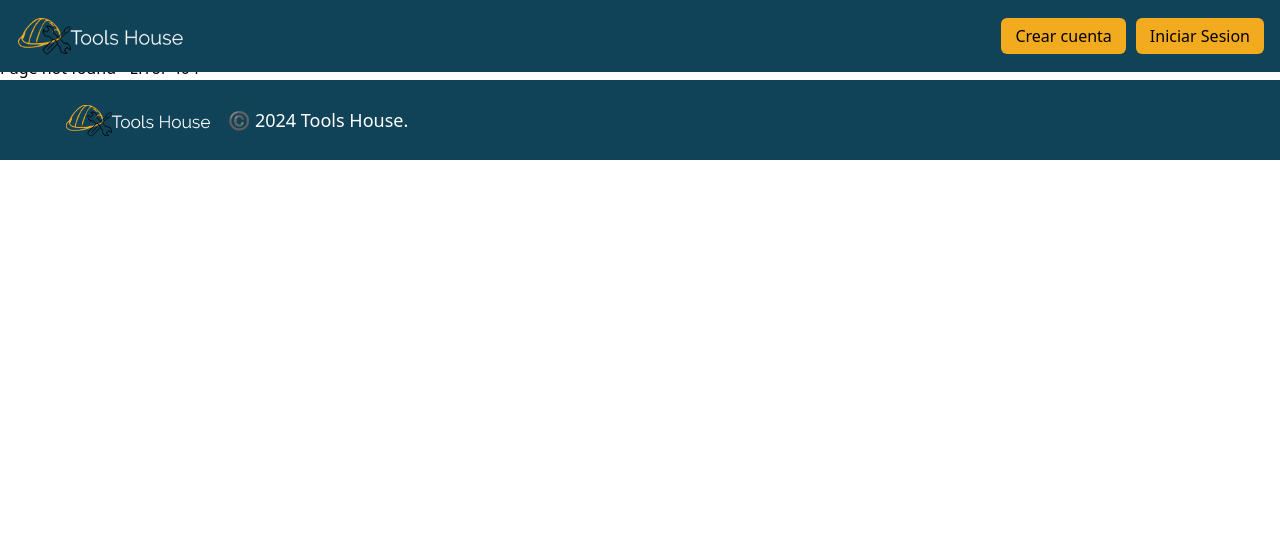
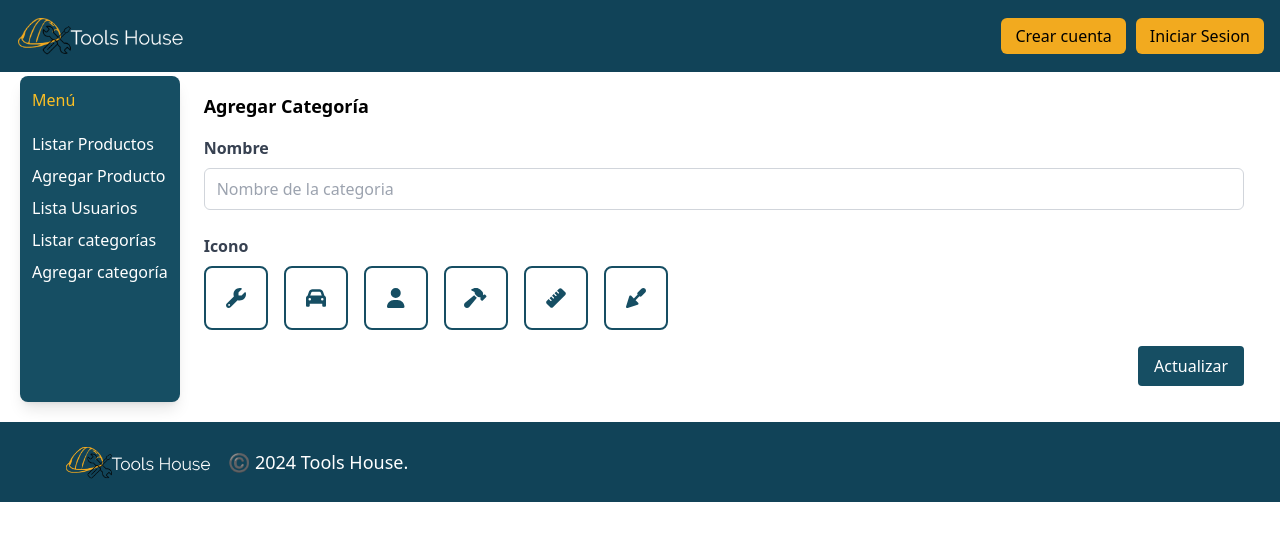
Before and after one commit to proyecto-Integrador-CTD-2024-E2/frontend-react, a React (Vite) app: page /admin/agregar-categoria/1 in a window 1280 px wide. Before the commit this address had no page. Shown: the top 540 px of the page. Built offline with nearby package versions, Linux system fonts and the light colour scheme.

Commit message:
implementacion iconos, agregar lista de categorias, y agregar categoria

```diff
--- a/package.json
+++ b/package.json
@@ -10,6 +10,9 @@
     "preview": "vite preview"
   },
   "dependencies": {
+    "@fortawesome/fontawesome-svg-core": "^6.5.1",
+    "@fortawesome/free-solid-svg-icons": "^6.5.1",
+    "@fortawesome/react-fontawesome": "^0.2.0",
     "animate.css": "^4.1.1",
     "react": "^18.2.0",
     "react-dom": "^18.2.0",
--- a/src/App.jsx
+++ b/src/App.jsx
@@ -11,6 +11,8 @@ import Header from './Components/Header';
 import Footer from './Components/Footer';
 import ListarUsuarios from './Routers/ListarUsuarios';
 import Resgistro from './Routers/Registro';
+import ListarCategorias from './Routers/ListarCategorias';
+import AgregarCategoria from './Routers/AgregarCategoria';
 
 
 
@@ -23,11 +25,14 @@ function App() {
           <Route path='/registro' element={<Resgistro/>}/>
           <Route path='/detail/:id' element={<Detail/>}/>
           <Route path='/admin' element={<Admin/>}>
-            <Route index element={<Navigate replace to="listar" />} />
-            <Route path='listar' element={<ListarProductos/>}/>
-            <Route path='agregar' element={<AgregarProductos/>}/>
-            <Route path='agregar/:id' element={<AgregarProductos/>}/>
-            <Route path='listaU' element={<ListarUsuarios/>}/>
+            <Route index element={<Navigate replace to="listar-productos" />} />
+            <Route path='listar-productos' element={<ListarProductos/>}/>
+            <Route path='agregar-producto' element={<AgregarProductos/>}/>
+            <Route path='agregar-producto/:id' element={<AgregarProductos/>}/>
+            <Route path='listar-usuarios' element={<ListarUsuarios/>}/>
+            <Route path='listar-categorias' element={<ListarCategorias/>}/>
+            <Route path='agregar-categoria' element={<AgregarCategoria/>}/>
+            <Route path='agregar-categoria/:id' element={<AgregarCategoria/>}/>
           </Route>
           <Route path='*' element={<h1>Page not found - Error 404</h1>}/>
       </Routes>
--- a/src/Components/PanelAdmin.jsx
+++ b/src/Components/PanelAdmin.jsx
@@ -2,19 +2,25 @@ import { Link } from 'react-router-dom';
 
 const PanelAdmin = () => {
     return (
-            <nav className='p-3 me-2' style={{backgroundColor: '#114358 ' }}>
-                <h5 className="text-white ">
+      <nav className='p-3 rounded-lg shadow-lg mr-2 bg-cyan-900 text-white text-nowrap '>
+        <h5 className="mb-5 text-amber-400">
           Menú
         </h5>
-                <ul className="navbar-nav">
-                  <li className='nav-item w-100 text-nowrap'>
-                    <Link className="nav-link text-white text-decoration-underline" to="/admin/listar">Listar Productos</Link>
+        <ul>
+          <li className='my-2'>
+            <Link className="text-white" to="/admin/listar-productos">Listar Productos</Link>
           </li>
-                  <li className='nav-item w-100 text-nowrap'>
-                    <Link className="nav-link text-white text-decoration-underline" to="/admin/agregar">Agregar Producto</Link>
+          <li className='my-2'>
+            <Link className="text-white"  to="/admin/agregar-producto">Agregar Producto</Link>
           </li>
-                  <li className='nav-item w-100 text-nowrap'>
-                    <Link className="nav-link text-white text-decoration-underline" to="/admin/listaU">Lista Usuarios</Link>
+          <li className='my-2'>
+            <Link className="text-white"  to="/admin/listar-usuarios">Lista Usuarios</Link>
+          </li>
+          <li className='my-2'>
+            <Link className="text-white"  to="/admin/listar-categorias">Listar categorías</Link>
+          </li>
+          <li className='my-2'>
+            <Link className="text-white"  to="/admin/agregar-categoria">Agregar categoría</Link>
           </li>
         </ul>
       </nav>
--- a/src/Routers/Admin.jsx
+++ b/src/Routers/Admin.jsx
@@ -3,7 +3,7 @@ import PanelAdmin from '../Components/PanelAdmin';
 
 const Admin = () => {
     return (
-        <div className='d-flex flex-row py-5'>
+        <div className='flex flex-row p-5'>
             <PanelAdmin/>
             <Outlet/>
         </div>
--- /dev/null
+++ b/src/Routers/AgregarCategoria.jsx
@@ -0,0 +1,173 @@
+import { useState, useEffect } from 'react';
+import { useParams } from 'react-router-dom';
+import { toast } from 'sonner';
+import { FontAwesomeIcon } from '@fortawesome/react-fontawesome';
+import { getIconByName } from './../utilities/icons';
+
+const iconNames = ['wrench', 'car', 'user', 'hammer', 'ruler', 'trowel'];
+
+const AgregarCategoria = () => {
+
+  const { id } = useParams();
+
+  const [categoryData, setCategoryData] = useState({
+    id: null,
+    nombre: '',
+    icono: '',
+  });
+
+  useEffect(() => {
+    if (id) {
+        return;
+      fetch(`http://localhost:8080/Categorias/${id}`)
+        .then((res) => res.json())
+        .then((data) => {
+          console.log(data)
+          setCategoryData({
+            id: data.id,
+            nombre: data.nombre,
+            icono: data.icono,
+
+          });
+        })
+        .catch((error) => {
+          console.error('Error:', error.message);
+          toast.error(`Ha ocurrido un problema al obtener la categoria. ${error.message}`);
+        });
+    }
+  }, [id]);
+
+  const isFieldEmpty = (fieldName) => !categoryData[fieldName];
+  const isAllFieldsNonEmpty = () => !(isFieldEmpty('nombre') || isFieldEmpty('icono'));
+
+  const handleInputChange = (e) => {
+    const { id, value } = e.target;
+    setCategoryData((prevData) => ({ ...prevData, [id]: value }));
+  };
+
+  const handleIconSelect = (iconName) => {
+    setCategoryData((prevData) => ({ ...prevData, icono: iconName }));
+  };
+
+
+  const handleFormSubmit = async (e) => {
+    e.preventDefault();
+
+    if (!isAllFieldsNonEmpty()) {
+      toast.error('Hay campos vacios, rellena todos para poder agregar la categoria.');
+      return;
+    }
+
+    if (id) {
+      console.log(id);
+      try {
+
+        console.log(categoryData)
+        return;
+        const response = await fetch(`http://localhost:8080/Categorias`, {
+          method: 'PUT',
+          headers: {
+            'Content-Type': 'application/json',
+          },
+          body: JSON.stringify({
+            id: categoryData.id,
+            nombre: categoryData.nombre,
+            icono: categoryData.icono,
+          }),
+        });
+        console.log(response)
+        if (!response.ok) {
+          throw new Error(`HTTP error! Status: ${response.status}`);
+        }
+
+        const responseData = await response.json();
+        console.log(responseData)
+        console.log('Success:', responseData);
+        toast.success('Categoria actualizada con éxito!');
+      } catch (error) {
+        console.error('Error:', error.message);
+        toast.error(`Ha ocurrido un problema al actualizar la categoria. ${error.message}`);
+      }
+
+    } else {
+
+      try {
+        console.log(categoryData)
+        return
+        const response = await fetch('http://localhost:8080/Categorias', {
+          method: 'POST',
+          headers: {
+            'Content-Type': 'application/json',
+          },
+          body: JSON.stringify({
+            id: categoryData.id,
+            nombre: categoryData.nombre,
+            icono: categoryData.icono,
+          }),
+        });
+
+        if (!response.ok) {
+          throw new Error(`HTTP error! Status: ${response.status}`);
+        }
+
+        const responseData = await response.json();
+      console.log('Success:', responseData);
+      toast.success('Se ha agregado exitosamente la categoria!');
+    } catch (error) {
+      console.error('Error:', error.message);
+      toast.error('Ha ocurrido un problema al crear el la nueca categoria.' , error.message);
+    }
+
+    }
+
+
+  };
+
+  return (
+    <div className="container mx-auto p-4">
+      <h3 className="text-lg font-semibold mb-4">Agregar Categoría</h3>
+      <form onSubmit={handleFormSubmit}>
+        <div className="col">
+            <div className="mb-6">
+                <label className="block text-gray-700 font-semibold mb-2" htmlFor="nombre">Nombre</label>
+                <input
+                    type="text"
+                    id="nombre"
+                    className="w-full px-3 py-2 border border-gray-300 rounded-md focus:outline-none focus:border-amber-400"
+                    placeholder="Nombre de la categoria"
+                    value={categoryData.nombre}
+                    onChange={handleInputChange}
+                />
+            </div>
+            <div className="mb-3">
+
+                <label htmlFor="icono" className="block text-gray-700 font-semibold mb-2">Icono</label>
+                <div className="flex flex-wrap items-center justify-start gap-4">
+                    {iconNames.map((iconName) => (
+                    <button
+                    type='button'
+                        id="icono"
+                        key={iconName}
+                        className={`flex items-center justify-center w-16 h-16 rounded-lg border-2 ${categoryData.icono === iconName ? 'bg-cyan-900 border-cyan-900 text-white' : 'bg-white text-cyan-900 border-cyan-900'} cursor-pointer transition-colors duration-150 ease-in-out`}
+                        onClick={() => handleIconSelect(iconName)}
+                    >
+                        <FontAwesomeIcon icon={getIconByName(iconName)} size="lg" />
+                    </button>
+                    ))}
+                </div>
+
+            </div>
+        </div>
+        <div className="flex justify-end mt-4">
+            <button type="submit" className="px-4 py-2 bg-cyan-900 text-white rounded hover:bg-cyan-800">
+                {id ? 'Actualizar' : 'Agregar'}
+            </button>
+        </div>
+      </form>
+    </div>
+
+  );
+};
+
+
+export default AgregarCategoria;
--- a/src/Routers/AgregarProductos.jsx
+++ b/src/Routers/AgregarProductos.jsx
@@ -110,7 +110,7 @@ const AgregarProductos = () => {
           throw new Error(`HTTP error! Status: ${response.status}`);
         }
 
-        const responseData = await response.json();
+        const responseData =  response;
         console.log(responseData)
         console.log('Success:', responseData);
         toast.success('Producto actualizado con éxito!');
--- /dev/null
+++ b/src/Routers/ListarCategorias.jsx
@@ -0,0 +1,62 @@
+import { FontAwesomeIcon } from '@fortawesome/react-fontawesome';
+import React from 'react';
+import { getIconByName } from '../utilities/icons';
+
+const ListarCategorias = () => {
+
+    const categorias = [
+        {
+            id: 1,
+            nombre: 'jardineria',
+            icono: 'tree'
+        },
+        {
+            id: 2,
+            nombre: 'construccion',
+            icono: 'trash'
+        },
+        {
+            id: 3,
+            nombre: 'sanitario',
+            icono: 'batteryFull'
+        },
+        {
+            id: 4,
+            nombre: 'hogar',
+            icono: 'house'
+        },
+        {
+            id: 5,
+            nombre: 'exterior',
+            icono: 'mapPin'
+        },
+
+]
+    return (
+        <div className="relative overflow-x-auto shadow-md sm:rounded-lg">
+        <table className="w-full text-sm text-left text-gray-500">
+            <thead className="text-xs text-gray-700 uppercase bg-gray-50">
+                <tr>
+                    <th scope="col" className="px-6 py-3">Id</th>
+                    <th scope="col" className="px-6 py-3">Nombre</th>
+                    <th scope="col" className="px-6 py-3">Icono</th>
+
+                </tr>
+            </thead>
+            <tbody>
+                {categorias.map((categoria) => (
+                    <tr key={categoria.id} className={`odd:bg-white even:bg-gray-50 border-b`}>
+                        <th scope="row" className="px-6 py-4 font-medium text-gray-900 whitespace-nowrap">{categoria.id}</th>
+                        <td className="px-6 py-4">{categoria.nombre}</td>
+                        <td className="px-6 py-4 text-cyan-900">
+                            <FontAwesomeIcon icon={getIconByName(categoria.icono)} size="lg" /></td>
+
+                    </tr>
+                ))}
+            </tbody>
+        </table>
+    </div>
+    );
+};
+
+export default ListarCategorias;
--- a/src/Routers/ListarProductos.jsx
+++ b/src/Routers/ListarProductos.jsx
@@ -55,23 +55,24 @@ const ListarProductos = () => {
       };
 
     return (
-        <table className="table table-hover table-striped table-bordered  my-0" >
-            <thead className="thead-dark" >
+      <div className="relative overflow-x-auto shadow-md sm:rounded-lg">
+           <table className="w-full text-sm text-left text-gray-500" >
+            <thead className="text-xs text-gray-700 uppercase bg-gray-50">
                 <tr >
-                    <th scope="col">Id</th >
-                    <th scope="col">Nombre</th>
-                    <th scope="col">Categoría</th>
-                    <th scope="col">Marca</th>
+                    <th scope="col" className="px-6 py-3">Id</th >
+                    <th scope="col" className="px-6 py-3">Nombre</th>
+                    <th scope="col" className="px-6 py-3">Categoría</th>
+                    <th scope="col" className="px-6 py-3">Marca</th>
                 </tr>
             </thead>
             <tbody className="table-group-divider">
                 {productos.map(producto => (
-                <tr key={producto.id}>
-                    <td>{producto.id}</td>
-                    <td>{producto.nombre}</td>
-                    <td>{producto.categoria}</td>
-                    <td>{producto.marca}</td>
-                    <td className='d-flex flex-row justify-content-around'>
+                <tr key={producto.id} className={`odd:bg-white even:bg-gray-50 border-b`}>
+                    <td scope="row" className="px-6 py-4 font-medium text-gray-900 whitespace-nowrap">{producto.id}</td>
+                    <td className="px-6 py-4">{producto.nombre}</td >
+                    <td className="px-6 py-4">{producto.categoria}</td >
+                    <td className="px-6 py-4">{producto.marca}</td >
+                    <td className="px-6 py-4" >
                       <Link to={`/admin/agregar/${producto.id}`}>
                         <button className="btn btn-outline-primary" onClick={() => handleEdit(producto.id)}>
                             <i className="bi bi-pencil-square"></i>
@@ -86,6 +87,8 @@ const ListarProductos = () => {
                 ))}
             </tbody>
         </table>
+      </div>
+
     );
 };
 
--- a/src/Routers/ListarUsuarios.jsx
+++ b/src/Routers/ListarUsuarios.jsx
@@ -42,7 +42,7 @@ const ListarUsuarios = () => {
                             <td className="px-6 py-4">{usuario.apellido}</td>
                             <td className="px-6 py-4">
                                 <select
-                                    className="bg-gray-50 border border-gray-300 text-gray-900 text-sm rounded-lg focus:ring-blue-500 focus:border-blue-500 block w-full p-2.5"
+                                    className="bg-gray-50 border border-gray-300 text-gray-900 text-sm rounded-lg focus:ring-cyan-900 focus:border-amber-400 block w-full p-2.5"
                                     value={usuario.rol.id}
                                     onChange={(e) => handleRolChange(usuario.id, e.target.value)}
                                 >
--- a/src/Routers/Registro.jsx
+++ b/src/Routers/Registro.jsx
@@ -68,7 +68,7 @@ const Resgistro = () => {
                             name="nombre"
                             value={formulario.nombre}
                             onChange={handleChange}
-                            className={`w-full px-3 py-2 border border-gray-300 rounded-md focus:outline-none focus:border-indigo-500 ${errores.nombre ? 'border-red-500' : ''}`}
+                            className={`w-full px-3 py-2 border border-gray-300 rounded-md focus:outline-none focus:border-amber-400 ${errores.nombre ? 'border-red-500' : ''}`}
                             required
                         />
                         {errores.nombre && <p className="text-red-500 mt-1">{errores.nombre}</p>}
@@ -81,7 +81,7 @@ const Resgistro = () => {
                             name="apellido"
                             value={formulario.apellido}
                             onChange={handleChange}
-                            className={`w-full px-3 py-2 border border-gray-300 rounded-md focus:outline-none focus:border-indigo-500 ${errores.apellido ? 'border-red-500' : ''}`}
+                            className={`w-full px-3 py-2 border border-gray-300 rounded-md focus:outline-none focus:border-amber-400 ${errores.apellido ? 'border-red-500' : ''}`}
                             required
                         />
                         {errores.apellido && <p className="text-red-500 mt-1">{errores.apellido}</p>}
@@ -94,7 +94,7 @@ const Resgistro = () => {
                             name="correo"
                             value={formulario.correo}
                             onChange={handleChange}
-                            className={`w-full px-3 py-2 border border-gray-300 rounded-md focus:outline-none focus:border-indigo-500 ${errores.correo ? 'border-red-500' : ''}`}
+                            className={`w-full px-3 py-2 border border-gray-300 rounded-md focus:outline-none focus:border-amber-400 ${errores.correo ? 'border-red-500' : ''}`}
                             required
                         />
                         {errores.correo && <p className="text-red-500 mt-1">{errores.correo}</p>}
@@ -107,7 +107,7 @@ const Resgistro = () => {
                             name="ciudad"
                             value={formulario.ciudad}
                             onChange={handleChange}
-                            className="w-full px-3 py-2 border border-gray-300 rounded-md focus:outline-none focus:border-indigo-500"
+                            className="w-full px-3 py-2 border border-gray-300 rounded-md focus:outline-none focus:border-amber-400"
                         />
                     </div>
                                         <div className="mb-4">
@@ -118,14 +118,14 @@ const Resgistro = () => {
                             name="contrasena"
                             value={formulario.contrasena}
                             onChange={handleChange}
-                            className={`w-full px-3 py-2 border border-gray-300 rounded-md focus:outline-none focus:border-indigo-500 ${errores.contrasena ? 'border-red-500' : ''}`}
+                            className={`w-full px-3 py-2 border border-gray-300 rounded-md focus:outline-none focus:border-amber-400 ${errores.contrasena ? 'border-red-500' : ''}`}
                             required
                         />
                         {errores.contrasena && <p className="text-red-500 mt-1">{errores.contrasena}</p>}
                     </div>
 
-                    <div className=''>
-                        <button type="submit" className="  text-white font-semibold px-4 py-2 rounded-md hover:bg-indigo-600 transition duration-300 " style={{backgroundColor: ' #114358'}}>Registrarse</button>
+                    <div className='grid justify-items-center '>
+                        <button type="submit" className="  text-white font-semibold px-4 py-2 rounded-md bg-cyan-900 hover:bg-indigo-600 transition duration-300 " style={{backgroundColor: ' #114358'}}>Registrarse</button>
                     </div>
 
                 </form>
--- /dev/null
+++ b/src/utilities/icons.js
@@ -0,0 +1,53 @@
+import { faWrench, faHammer, faRuler, faTrowel, faToolbox, faDumpster,
+    faBucket, faBrush,  faPersonDigging,  faTree, faLeaf, faWater, faHouse,
+    faHotel, faHouseMedical, faHelmetSafety, faPencil, faPen, faTrash, faPaintBrush,
+    faCar, faUser, faMapMarkerAlt, faMapMarker, faMapPin, faMapSigns, faMap,
+    faPlug, faFire, faBolt, faExplosion, faCircleRadiation, faCarBattery, faBatteryFull,
+    faLightbulb, faPowerOff  } from '@fortawesome/free-solid-svg-icons';
+
+const iconMap = {
+    wrench: faWrench,
+    car: faCar,
+    user: faUser,
+    hammer: faHammer,
+    ruler: faRuler,
+    trowel: faTrowel,
+    toolbox: faToolbox,
+    dumpster: faDumpster,
+    bucket: faBucket,
+    brush: faBrush,
+    personDigging: faPersonDigging,
+    tree: faTree,
+    leaf: faLeaf,
+    water: faWater,
+    house: faHouse,
+    hotel: faHotel,
+    houseMedical: faHouseMedical,
+    helmetSafety: faHelmetSafety,
+    pencil: faPencil,
+    pen: faPen,
+    trash: faTrash,
+    paintBrush: faPaintBrush,
+    mapMarkerAlt: faMapMarkerAlt,
+    mapMarker: faMapMarker,
+    mapPin: faMapPin,
+    mapSigns: faMapSigns,
+    map: faMap,
+    plug: faPlug,
+    fire: faFire,
+    bolt: faBolt,
+    explosion: faExplosion,
+    circleRadiation: faCircleRadiation,
+    carBattery: faCarBattery,
+    batteryFull: faBatteryFull,
+    lightbulb: faLightbulb,
+    powerOff: faPowerOff,
+};
+
+export function getIconByName(iconName) {
+    return iconMap[iconName] || null;
+}
+
+export function getAllIcons() {
+    return Object.keys(iconMap);
+}
```
Also changed, not shown: 1 other file (tests, documents, lock files or other folders). Lines whose indentation alone changed are shown as unchanged.
